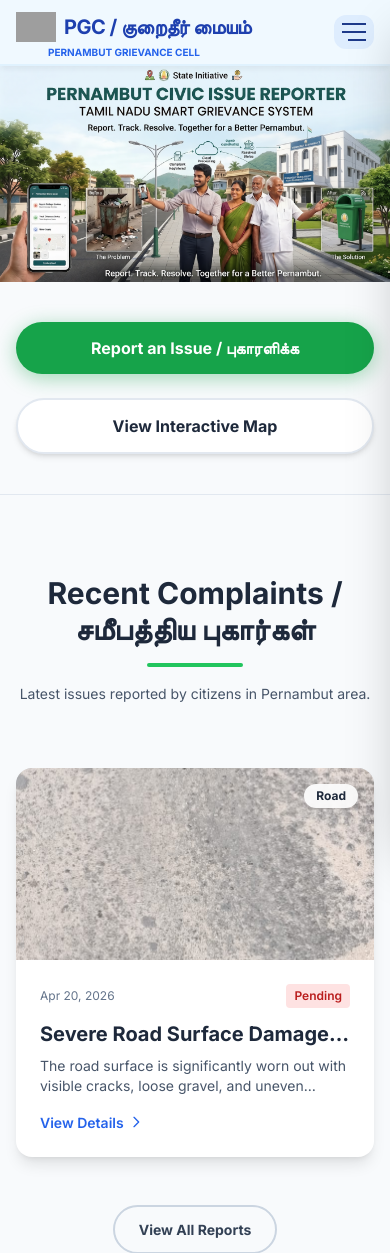
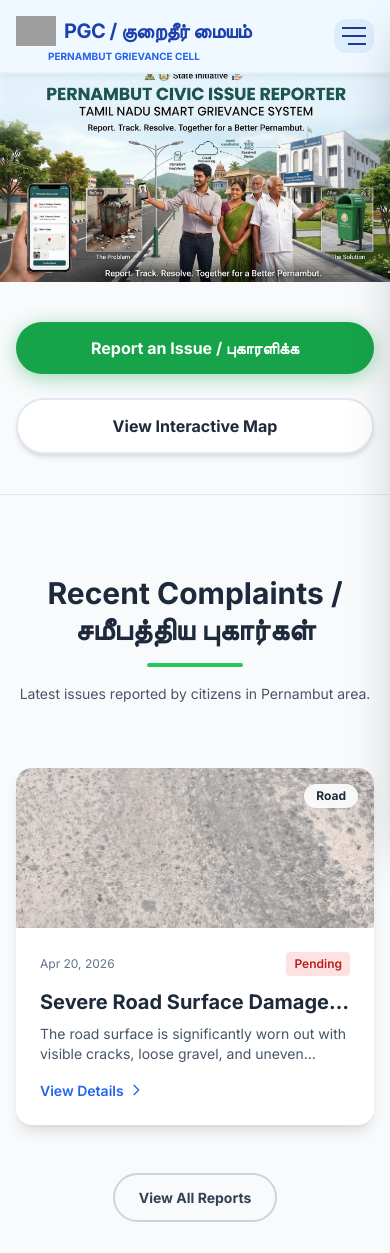
Before and after one commit to Zakki-05/local-problems-reporter, a Django app: page / in a window 390 px wide. Shown: the top 1253 px of the page. Run offline with Django 4.2, Linux system fonts and the light colour scheme; data comes from the database, SQL or seed files in the repository; both versions use the stored data as it was after the commit; some libraries are stand-ins or nearby versions; grey boxes are pictures that could not be loaded.

Commit message:
feat: implement base template and issue management views with responsive navigation

```diff
--- a/templates/base.html
+++ b/templates/base.html
@@ -24,8 +24,8 @@
 
     <nav class="glass fixed w-full z-50 top-0 left-0 transition-all duration-300">
         <div class="max-w-7xl mx-auto px-4 sm:px-6 lg:px-8">
-            <div class="flex justify-between items-center h-16">
-                <div class="flex">
+            <div class="flex justify-between items-center min-h-[4.5rem] py-2">
+                <div class="flex shrink-0">
                     <div class="flex flex-col justify-center">
                         <div class="flex items-center text-xl font-bold text-blue-800 tracking-tight">
                             <img src="{% static 'images/fave-icon.png' %}" alt="PGC Logo"
@@ -36,7 +36,7 @@
                             Grievance Cell</span>
                     </div>
                 </div>
-                <div class="hidden md:flex space-x-8 items-center">
+                <div class="hidden xl:flex space-x-6 items-center">
                     <a href="{% url 'home' %}"
                         class="text-slate-600 hover:text-blue-600 font-medium transition">Home</a>
                     <a href="{% url 'map_view' %}"
@@ -46,14 +46,12 @@
 
                     {% if user.is_authenticated %}
                     <a href="{% url 'report_issue' %}"
-                        class="bg-blue-600 hover:bg-blue-700 text-white px-4 py-2 rounded-full font-medium transition shadow-lg shadow-blue-500/30 transform hover:-translate-y-0.5">Report
-                        Issue</a>
+                        class="bg-blue-600 hover:bg-blue-700 text-white px-5 py-2 rounded-full font-medium transition shadow-lg shadow-blue-500/30 transform hover:-translate-y-0.5 whitespace-nowrap">Report Issue</a>
                     <a href="{% url 'dashboard' %}"
                         class="text-slate-600 hover:text-green-600 font-medium transition">Dashboard</a>
                     {% if user.is_staff %}
                     <a href="{% url 'official_dashboard' %}"
-                        class="bg-blue-100 text-blue-800 px-4 py-2 rounded-full font-medium transition shadow-sm hover:shadow-md transform hover:-translate-y-0.5">Official
-                        Panel / அதிகாரி தளம்</a>
+                        class="bg-blue-100 text-blue-800 px-5 py-2 rounded-full font-medium transition shadow-sm hover:shadow-md transform hover:-translate-y-0.5 whitespace-nowrap">Official Panel / அதிகாரி தளம்</a>
                     {% endif %}
                     <form method="post" action="{% url 'logout' %}" class="inline">
                         {% csrf_token %}
@@ -69,7 +67,7 @@
                 </div>
 
                 <!-- Mobile Menu Button -->
-                <div class="md:hidden flex items-center">
+                <div class="xl:hidden flex items-center">
                     <button id="mobile-menu-btn"
                         class="relative p-2 text-blue-900 focus:outline-none z-50 group hover:bg-blue-50 rounded-lg transition-colors">
                         <div class="w-6 flex flex-col items-end gap-1.5 transition-all">
--- a/templates/issues/home.html
+++ b/templates/issues/home.html
@@ -30,9 +30,9 @@
         <div class="grid grid-cols-1 md:grid-cols-2 lg:grid-cols-3 gap-8">
             {% for issue in recent_issues %}
             <div class="bg-white rounded-2xl overflow-hidden shadow-lg hover:shadow-xl transition duration-300 transform hover:-translate-y-2 issue-card group">
-                <div class="relative h-48 overflow-hidden bg-slate-200">
+                <div class="relative h-40 overflow-hidden bg-slate-200">
                     {% if issue.image %}
-                    <img src="{{ issue.image.url }}" alt="{{ issue.title }}" class="w-full h-full object-cover group-hover:scale-110 transition duration-500">
+                    <img src="{{ issue.image.url }}" alt="{{ issue.title }}" class="absolute inset-0 w-full h-full object-cover object-center group-hover:scale-110 transition duration-500">
                     {% else %}
                     <div class="w-full h-full flex items-center justify-center text-slate-400">
                         <svg class="w-12 h-12" fill="none" stroke="currentColor" viewBox="0 0 24 24"><path stroke-linecap="round" stroke-linejoin="round" stroke-width="2" d="M4 16l4.586-4.586a2 2 0 012.828 0L16 16m-2-2l1.586-1.586a2 2 0 012.828 0L20 14m-6-6h.01M6 20h12a2 2 0 002-2V6a2 2 0 00-2-2H6a2 2 0 00-2 2v12a2 2 0 002 2z"></path></svg>
@@ -79,30 +79,6 @@
 {% block extra_js %}
 <script>
     // GSAP Animations
-    document.addEventListener("DOMContentLoaded", (event) => {
-        gsap.registerPlugin(ScrollTrigger);
-
-        gsap.from(".section-header", {
-            scrollTrigger: {
-                trigger: ".section-header",
-                start: "top 80%"
-            },
-            y: 30,
-            opacity: 0,
-            duration: 0.8
-        });
-
-        gsap.from(".issue-card", {
-            scrollTrigger: {
-                trigger: ".issue-card",
-                start: "top 85%"
-            },
-            y: 50,
-            opacity: 0,
-            duration: 0.6,
-            stagger: 0.1,
-            ease: "back.out(1.7)"
-        });
-    });
+    // GSAP removed for maximum site performance and scroll reliability.
 </script>
 {% endblock %}
```
Also changed, not shown: templates/issues/detail.html (+4 -11 lines), templates/issues/list.html (+5 -21 lines), db.sqlite3, media/issues/WhatsApp_Image_2026-04-20_at_12.36.07_PM.jpeg (added).
